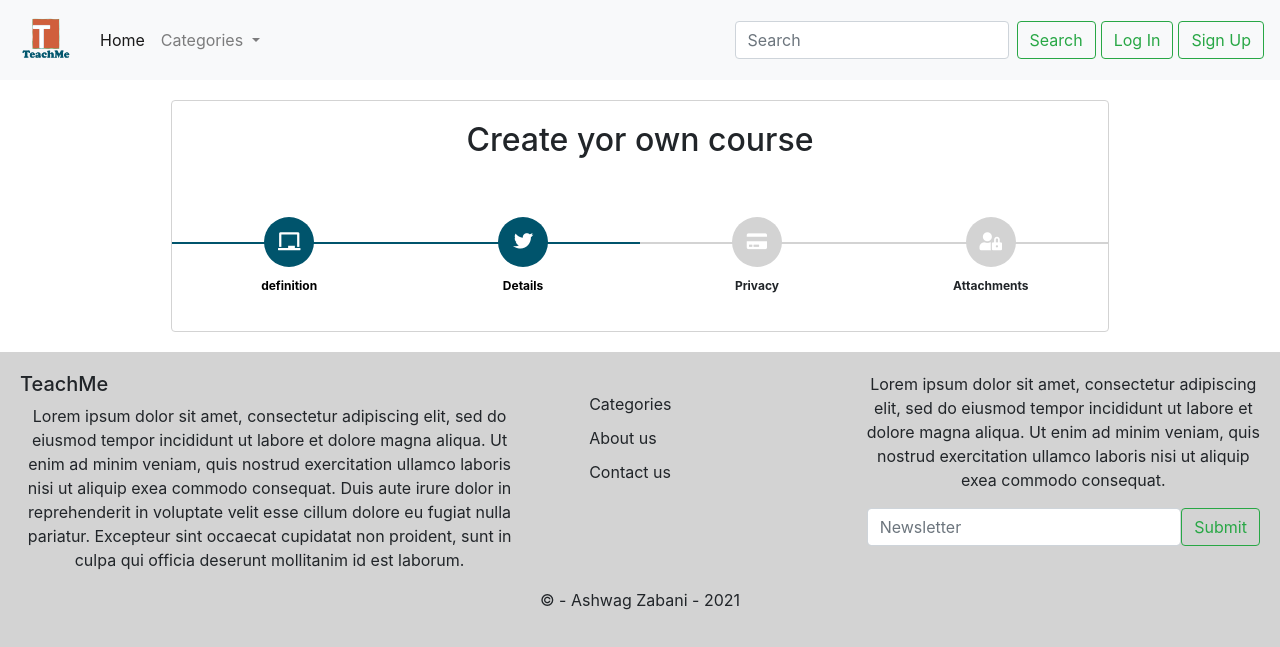
After one commit to ashwagzabani/TeachMe, a Django app: page /course/create/ in a window 1280 px wide. The commit adds this page. Shown: the top 647 px of the page. Run offline with Django 3.2, Linux system fonts and the light colour scheme; data that the repository does not hold is empty; some libraries are stand-ins or nearby versions.

Commit message:
fixed wizerd style for create new course

```diff
--- /dev/null
+++ b/platform_app/static/base_creation_form.css
@@ -0,0 +1,89 @@
+.base-vreation-form .card{
+    margin: 20px auto;
+    width: 75%;
+    padding: 20px 0px;
+    border: 1px solid lightgray;
+
+}
+
+.base-vreation-form h2{
+    text-align: center;
+    padding-bottom: 50px;
+}
+
+ul.progressbar {
+    padding: 0px;
+}
+
+ul.progressbar li{
+    list-style-type: none;
+    font-size: 12px;
+    width: 25%;
+    float: left;
+    position: relative;
+    text-align: center;
+    z-index: 2;
+}
+
+.progressbar #course_definition:before {
+    font-family: "Font Awesome 5 Free";
+    font-weight: 900;
+    text-align: center;
+    content: "\f51b";
+}
+
+.progressbar #details:before {
+    font-family: "Font Awesome 5 Brands";
+    font-weight: 900;
+    text-align: center;
+    content: "\f099"; /* we need it to make icon show up*/
+}
+
+.progressbar #privacy:before {
+    font-family: "Font Awesome 5 Free";
+    font-weight: 900;
+    text-align: center;
+    content: "\f09d"
+}
+
+.progressbar #attechment:before {
+    font-family: "Font Awesome 5 Free";
+    font-weight: 900;
+    text-align: center;
+    content: "\f502"
+}
+
+
+.progressbar .active {
+    color: #000000
+}
+
+
+.progressbar li:before {
+    width: 50px;
+    height: 50px;
+    line-height: 45px;
+    display: block;
+    font-size: 18px;
+    color: #ffffff;
+    background: lightgray;
+    border-radius: 50%;
+    margin: 0 auto 10px auto;
+    padding: 2px
+}
+
+.progressbar li:after {
+    content: '';
+    width: 100%;
+    height: 2px;
+    background: lightgray;
+    position: absolute;
+    left: 0;
+    top: 25px;
+    z-index: -1
+}
+
+.progressbar li.active:before,
+.progressbar li.active:after {
+    background: #00546c;
+}
--- a/platform_app/templates/base.html
+++ b/platform_app/templates/base.html
@@ -4,6 +4,7 @@
 
 <head>
     <title>Home</title>
+    <link rel="stylesheet" href="https://use.fontawesome.com/releases/v5.15.3/css/all.css">
     <link href="{% static 'toaster.css' %}" rel="stylesheet" type="text/css" />
     <link href="{% static 'btn.css' %}" rel="stylesheet" type="text/css" />
     <link href="{% static 'base.css' %}" rel="stylesheet" type="text/css" />
@@ -55,6 +56,7 @@
                 <button class="btn btn-outline-success my-2 my-sm-0" type="submit"
                     onclick="location.href='{% url 'index'}'">Search</button>
             </form>
+
             {% if user.is_authenticated %}
             <p>{{ user.username }}</p>
             {% else %}
--- /dev/null
+++ b/platform_app/templates/courses/base_creation_form.html
@@ -0,0 +1,19 @@
+{% extends 'base.html' %}
+{% load static%}
+{% block content %}
+<link href="{% static 'base_creation_form.css' %}" rel="stylesheet" type="text/css" />
+
+<div class="base-vreation-form">
+    <div class="container-fluid">
+        <div class="card">
+            <h2>Create yor own course</h2>
+            <ul class="progressbar">
+                <li class="active" id="course_definition"><strong>definition</strong></li>
+                <li class="active" id="details"><strong>Details</strong></li>
+                <li id="privacy"><strong>Privacy</strong></li>
+                <li id="attechment"><strong>Attachments</strong></li>
+            </ul>
+        </div>
+    </div>
+</div>
+{% endblock %}
--- a/platform_app/urls.py
+++ b/platform_app/urls.py
@@ -1,5 +1,6 @@
 # main_app/urls.py
 from django.urls import path
+from django.views.generic.base import TemplateView
 from . import views
 from django.contrib.auth import views as auth_views
 
@@ -8,6 +9,10 @@ urlpatterns = [
     path('logIn/', auth_views.LoginView.as_view(template_name='users/logIn.html'), name='logIn'),
     path('logOut/', views.logout_view, name='logOut'),
     path('register/', views.register, name='register'),
+    path('course/create/', views.courseCreate.as_view(template_name='courses/base_creation_form.html'),
+         name='courseCreate'),
+    # path('course/create/', views.courseCreate.as_view(template_name='courses/create.html'),
+    #      name='courseCreate'),
     path('courses-list/', views.courses_list, name='courses_list'),
     path('category/', views.category_courses_list, name='category_courses_list'),
 ]
--- a/platform_app/views.py
+++ b/platform_app/views.py
@@ -1,5 +1,6 @@
 # main_app/views.py
 from django.shortcuts import render, redirect, HttpResponseRedirect
+from django.views.generic.edit import CreateView
 from .models import *
 from django.contrib.auth import authenticate, login, logout
 from django.contrib.auth.forms import User
@@ -30,7 +31,6 @@ def register(request):
     return render(request, 'users/register.html', {"form": form})
 
 
-
 def logout_view(request):
     logout(request)
     messages.success(
@@ -45,3 +45,9 @@ def courses_list(request):
 def category_courses_list(request):
     courses = Courses.objects.all()
     return render(request, 'category_courses_list.html', {"category": courses})
+
+
+class courseCreate(CreateView):
+    model = Courses
+    fields = '__all__'
+    success_url = '/'
```
Also changed, not shown: platform_app/templates/courses/create.html (added, +11 -0 lines).
